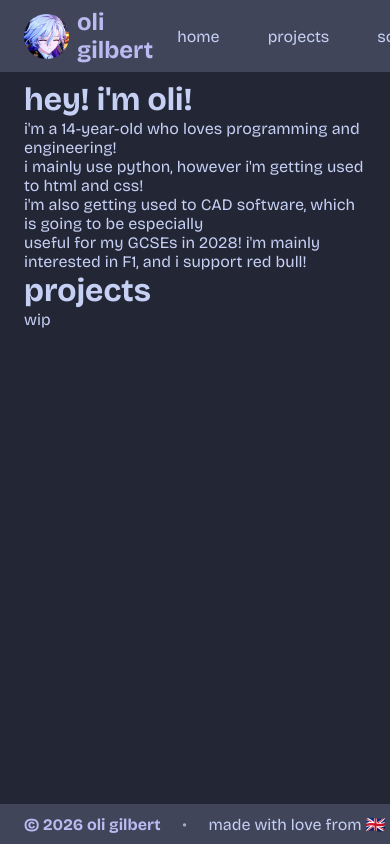
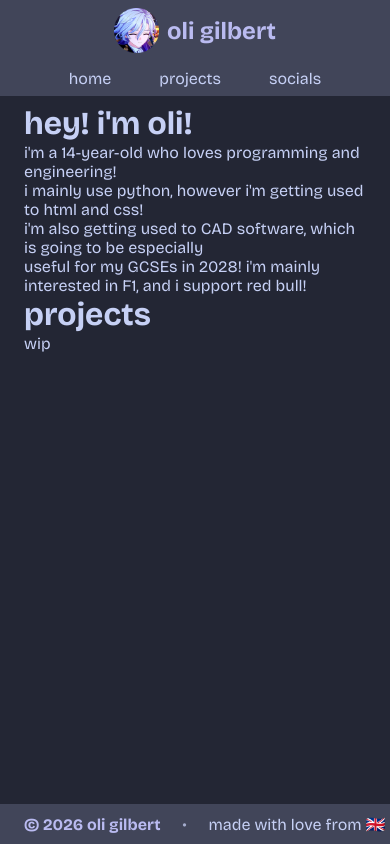
Before and after one commit to atlakami/website, a plain HTML site: page index.html in a window 390 px wide. Drawn offline with nearby package versions, Linux system fonts and the light colour scheme.

Commit message:
chore: started to make website mobile friendly

```diff
--- a/styles.css
+++ b/styles.css
@@ -95,3 +95,12 @@ main {
 #name {
     color: #babbf1;
 }
+
+@media screen and (max-width: 500px) {
+    header {
+        flex-direction: column;
+        justify-content: center;
+        align-items: center;
+        gap: 1rem;
+    }
+}
```
Also changed, not shown: 1 other file.
